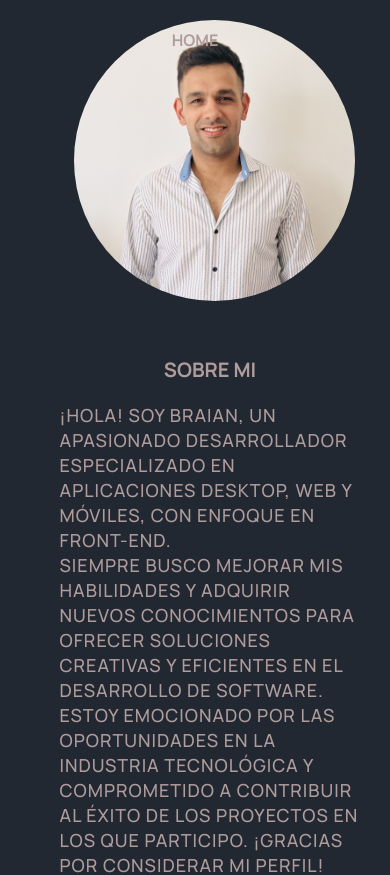
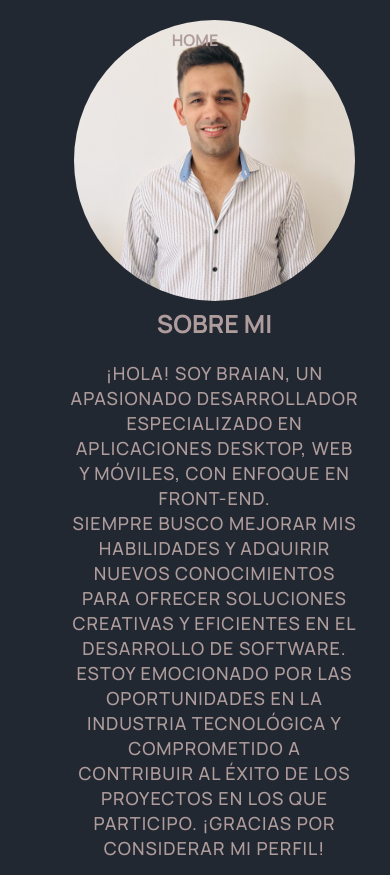
Before and after one commit to burinib/buriniPortfolio, a React (Vite) app: page / in a window 390 px wide. Shown: the top 875 px of the page. Built offline with nearby package versions, Linux system fonts and the light colour scheme; grey boxes are pictures that could not be loaded.

Commit message:
styles about

```diff
--- a/src/components/about/About.css
+++ b/src/components/about/About.css
@@ -61,22 +61,19 @@
   .about-container2 {
     display: flex !important;
     flex-direction: column-reverse;
+    align-items: center; /* Centra los elementos verticalmente */
   }
   .about-desc {
     width: 100%;
     margin: 0 auto;
-    padding: 50px 10px 50px 1px;
-  }
-  .about-desc > h3 {
-    font-size: 20px;
-    text-align: center;
+    padding: 0px 10px; /* Ajusta el padding */
+    text-align: center; /* Alinea el texto al centro */
   }
   .about-img {
     width: 90%;
     margin: 0 auto;
     margin-top: 20px;
   }
-
   .about-img > img {
     width: 100%;
   }
```
